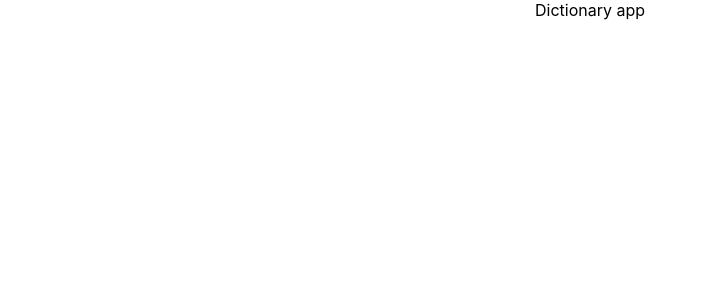
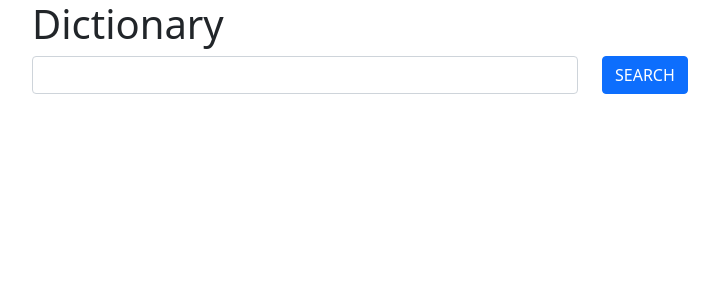
Before and after one commit to ola-sawczyszyn/dictionary-project, a React (Create React App) app: page / in a window 1280 px wide. Shown: the top 300 px of the page, without its empty margins (50-769 px from the left). Built offline with nearby package versions, Linux system fonts and the light colour scheme.

Commit message:
Added search engine

```diff
--- a/public/index.html
+++ b/public/index.html
@@ -24,8 +24,13 @@
       work correctly both with client-side routing and a non-root public URL.
       Learn how to configure a non-root public URL by running `npm run build`.
     -->
-    <title>React App</title>
-  </head>
+    <link
+      href="https://cdn.jsdelivr.net/npm/bootstrap@5.1.3/dist/css/bootstrap.min.css"
+      rel="stylesheet"
+      integrity="sha384-1BmE4kWBq78iYhFldvKuhfTAU6auU8tT94WrHftjDbrCEXSU1oBoqyl2QvZ6jIW3"
+      crossorigin="anonymous"
+    />
+    <title>Dictionary</title>
   <body>
     <noscript>You need to enable JavaScript to run this app.</noscript>
     <div id="root"></div>
--- a/src/App.js
+++ b/src/App.js
@@ -1,7 +1,12 @@
 import "./App.css";
-
+import Dictionary from "./Dictionary";
 function App() {
-  return <div className="App">Dictionary app</div>;
+  return (
+    <div className="container">
+      <h1> Dictionary </h1>
+      <Dictionary />
+    </div>
+  );
 }
 
 export default App;
--- /dev/null
+++ b/src/Dictionary.js
@@ -0,0 +1,36 @@
+import React, { useState } from "react";
+
+export default function Dictionary() {
+  let [keyword, setKeyword] = useState("");
+
+  function handleSubmit(event) {
+    event.preventDefault();
+    alert(`Searching for ${keyword}`);
+  }
+
+  function handleChange(event) {
+    setKeyword(event.target.value);
+  }
+
+  return (
+    <div className="dictionary">
+      <form onSubmit={handleSubmit}>
+        <div className="row">
+          <div className="col form-group">
+            <input
+              className="form-control"
+              type="search"
+              value={keyword}
+              onChange={handleChange}
+            />
+          </div>
+          <div className="col">
+            <button className="btn btn-primary" type="submit">
+              SEARCH
+            </button>
+          </div>
+        </div>
+      </form>
+    </div>
+  );
+}
--- a/src/index.css
+++ b/src/index.css
@@ -1,13 +1,13 @@
+html,
 body {
+  width: 100%;
+  height: 100%;
   margin: 0;
-  font-family: -apple-system, BlinkMacSystemFont, 'Segoe UI', 'Roboto', 'Oxygen',
-    'Ubuntu', 'Cantarell', 'Fira Sans', 'Droid Sans', 'Helvetica Neue',
-    sans-serif;
-  -webkit-font-smoothing: antialiased;
-  -moz-osx-font-smoothing: grayscale;
+  padding: 0;
 }
 
-code {
-  font-family: source-code-pro, Menlo, Monaco, Consolas, 'Courier New',
-    monospace;
+*,
+*::before,
+*::after {
+  box-sizing: border-box;
 }
```
